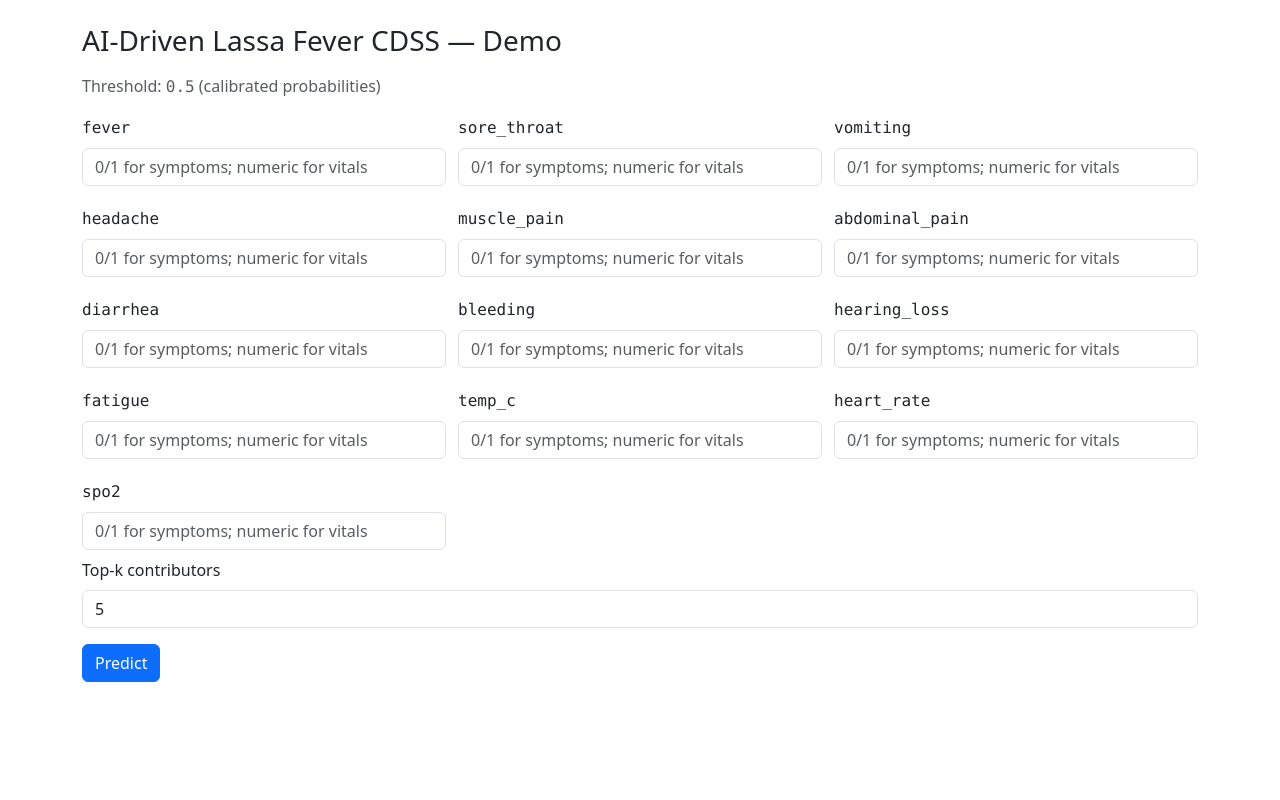
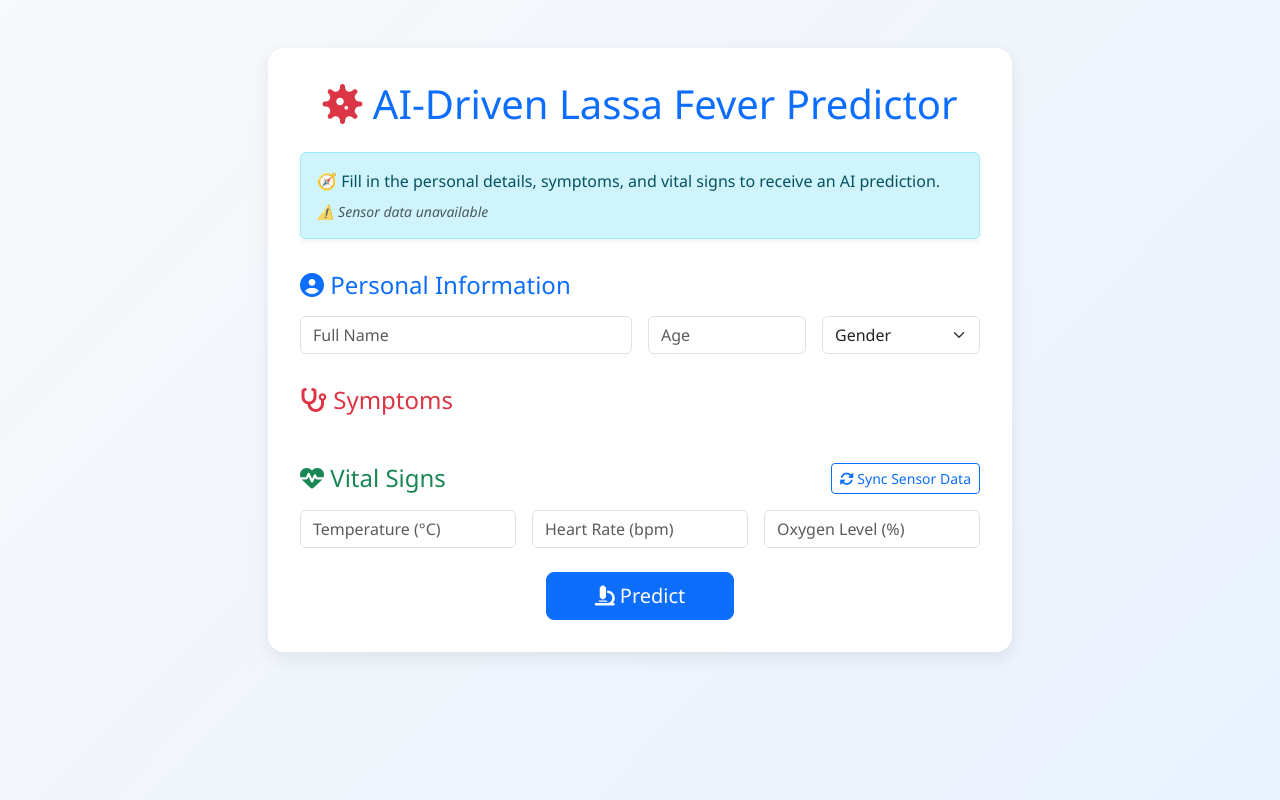
Before and after one commit to etuooooo/Lassa_CDSS, a Flask app: page / in a window 1280 px wide. Run offline with Flask 3, Linux system fonts and the light colour scheme; parts of the project's set-up code (start-up, migrations or seed data) failed here and were passed over; some libraries are stand-ins or nearby versions.

Commit message:
Update index.html

```diff
--- a/templates/index.html
+++ b/templates/index.html
@@ -1,84 +1,164 @@
-<!doctype html>
+<!DOCTYPE html>
 <html lang="en">
 <head>
-  <meta charset="utf-8"/>
-  <title>Lassa Fever CDSS — Demo</title>
-  <meta name="viewport" content="width=device-width, initial-scale=1"/>
-  <link rel="stylesheet" href="https://cdn.jsdelivr.net/npm/bootstrap@5.3.2/dist/css/bootstrap.min.css"/>
+  <meta charset="UTF-8">
+  <title>AI-Driven Lassa Fever CDSS</title>
+  <link href="https://cdn.jsdelivr.net/npm/bootstrap@5.3.3/dist/css/bootstrap.min.css" rel="stylesheet">
+  <script src="https://kit.fontawesome.com/a2d9d2c7d9.js" crossorigin="anonymous"></script>
   <style>
-    body { padding: 24px; }
-    .feature-grid { display: grid; grid-template-columns: repeat(3, 1fr); gap: 12px; }
-    .mono { font-family: ui-monospace, SFMono-Regular, Menlo, Monaco, Consolas, "Liberation Mono", monospace; }
+    body {
+      background: linear-gradient(135deg, #f8f9fa, #e9f2ff);
+      font-family: "Segoe UI", sans-serif;
+      min-height: 100vh;
+    }
+    .main-card {
+      background: #fff;
+      border-radius: 16px;
+      box-shadow: 0 6px 18px rgba(0, 0, 0, 0.08);
+      padding: 2rem;
+      transition: transform 0.3s;
+    }
+    .main-card:hover { transform: translateY(-3px); }
+    .highlight { background-color: #fff8e1; transition: background-color 1s ease; }
+    .sensor-active { animation: pulse 2s infinite; }
+    @keyframes pulse {
+      0% { background-color: #e6f7ff; }
+      50% { background-color: #cceeff; }
+      100% { background-color: #e6f7ff; }
+    }
+    .form-section { margin-top: 2rem; }
+    h1 span { color: #0d6efd; }
   </style>
 </head>
+
 <body>
-  <div class="container">
-    <h3 class="mb-3">AI-Driven Lassa Fever CDSS — Demo</h3>
-    <p class="text-muted">Threshold: <span class="mono">{{ threshold }}</span> (calibrated probabilities)</p>
+  <div class="container py-5">
+    <div class="main-card mx-auto col-lg-8 col-md-10">
+      <h1 class="text-center mb-4">
+        <i class="fas fa-virus text-danger"></i>
+        <span>AI-Driven Lassa Fever Predictor</span>
+      </h1>
 
-    <form id="form">
-      <div class="feature-grid">
-        {% for f in feature_cols %}
-        <div class="mb-2">
-          <label class="form-label mono">{{ f }}</label>
-          <input class="form-control" type="number" step="any" name="{{ f }}" placeholder="0/1 for symptoms; numeric for vitals" required>
+      <!-- Info -->
+      <div class="alert alert-info shadow-sm" role="alert">
+        🧭 Fill in the personal details, symptoms, and vital signs to receive an AI prediction.
+        <div id="sensor-status" class="mt-2 small fst-italic text-muted">
+          <i class="fas fa-satellite-dish"></i> No sensor data received yet
         </div>
-        {% endfor %}
       </div>
-      <div class="mb-3">
-        <label class="form-label">Top-k contributors</label>
-        <input class="form-control" type="number" name="top_k" value="5" min="1" max="13">
+
+      {% if message %}
+      <div class="alert alert-{{ message_class }} mt-3" role="alert">
+        {{ message }}
       </div>
-      <button class="btn btn-primary" type="submit">Predict</button>
-    </form>
+      {% endif %}
 
-    <div id="result" class="card mt-4" style="display:none;">
-      <div class="card-body">
-        <h5 class="card-title">Prediction Result</h5>
-        <p class="card-text">
-          Outcome: <strong id="pred-label"></strong><br/>
-          Probability: <strong id="pred-prob"></strong>
-          <small class="text-muted">(threshold = <span id="pred-thr"></span>)</small>
-        </p>
+      <form method="POST" action="/" class="needs-validation" novalidate>
+        <!-- Personal Info -->
+        <div class="form-section">
+          <h4 class="text-primary mb-3"><i class="fas fa-user-circle"></i> Personal Information</h4>
+          <div class="row g-3">
+            <div class="col-md-6">
+              <input type="text" name="name" class="form-control" placeholder="Full Name" required>
+            </div>
+            <div class="col-md-3">
+              <input type="number" name="age" class="form-control" placeholder="Age" required>
+            </div>
+            <div class="col-md-3">
+              <select name="gender" class="form-select" required>
+                <option value="">Gender</option>
+                <option>Male</option>
+                <option>Female</option>
+              </select>
+            </div>
+          </div>
+        </div>
 
-        <h6>Top contributing features</h6>
-        <table class="table table-sm">
-          <thead><tr><th>Feature</th><th>Value</th><th>Contribution</th></tr></thead>
-          <tbody id="top-features"></tbody>
-        </table>
-      </div>
+        <!-- Symptoms -->
+        <div class="form-section">
+          <h4 class="text-danger mb-3"><i class="fas fa-stethoscope"></i> Symptoms</h4>
+          <div class="row">
+            {% for symptom in symptoms %}
+            <div class="col-md-6 mb-3">
+              <label class="form-label">{{ symptom.replace('_',' ').title() }}</label>
+              <select name="{{ symptom }}" class="form-select" required>
+                <option value="">-- Select --</option>
+                <option value="0">No</option>
+                <option value="1">Yes</option>
+              </select>
+            </div>
+            {% endfor %}
+          </div>
+        </div>
+
+        <!-- Vitals -->
+        <div class="form-section">
+          <h4 class="text-success mb-3 d-flex align-items-center justify-content-between">
+            <span><i class="fas fa-heartbeat"></i> Vital Signs</span>
+            <button type="button" id="refresh-vitals" class="btn btn-sm btn-outline-primary">
+              <i id="refresh-icon" class="fas fa-sync-alt"></i> Sync Sensor Data
+            </button>
+          </h4>
+
+          <div class="row g-3">
+            <div class="col-md-4">
+              <input type="number" step="0.1" name="temperature" id="temperature" class="form-control" placeholder="Temperature (°C)" required>
+            </div>
+            <div class="col-md-4">
+              <input type="number" name="heart_rate" id="heart_rate" class="form-control" placeholder="Heart Rate (bpm)" required>
+            </div>
+            <div class="col-md-4">
+              <input type="number" step="0.1" name="oxygen_level" id="oxygen_level" class="form-control" placeholder="Oxygen Level (%)" required>
+            </div>
+          </div>
+        </div>
+
+        <div class="text-center mt-4">
+          <button type="submit" class="btn btn-primary btn-lg px-5">
+            <i class="fas fa-microscope"></i> Predict
+          </button>
+        </div>
+      </form>
     </div>
   </div>
 
-<script>
-document.getElementById("form").addEventListener("submit", async (e) => {
-  e.preventDefault();
-  const form = new FormData(e.target);
-  const body = {};
-  for (const [k,v] of form.entries()) body[k] = Number(v);
+  <script>
+    // Highlight updated fields
+    function flashField(id) {
+      const el = document.getElementById(id);
+      el.classList.add("highlight");
+      setTimeout(() => el.classList.remove("highlight"), 1000);
+    }
 
-  const res = await fetch("/predict", {
-    method:"POST",
-    headers: {"Content-Type":"application/json"},
-    body: JSON.stringify(body)
-  });
-  const data = await res.json();
+    function updateFormWithSensorData(data) {
+      if (data.temperature) { document.getElementById("temperature").value = data.temperature; flashField("temperature"); }
+      if (data.heart_rate) { document.getElementById("heart_rate").value = data.heart_rate; flashField("heart_rate"); }
+      if (data.oxygen_level) { document.getElementById("oxygen_level").value = data.oxygen_level; flashField("oxygen_level"); }
 
-  document.getElementById("pred-label").textContent =
-    data.label ? "Likely Lassa fever" : "Unlikely Lassa fever";
-  document.getElementById("pred-prob").textContent = (data.probability*100).toFixed(1) + "%";
-  document.getElementById("pred-thr").textContent = data.threshold.toFixed(2);
+      const statusEl = document.getElementById("sensor-status");
+      if (data.timestamp) {
+        const secsAgo = Math.floor((Date.now()/1000 - data.timestamp));
+        statusEl.innerHTML = `<i class="fas fa-satellite text-success"></i> Sensor data received ${secsAgo}s ago`;
+      } else {
+        statusEl.innerHTML = `<i class="fas fa-satellite text-warning"></i> Using cached data`;
+      }
+    }
 
-  const tbody = document.getElementById("top-features");
-  tbody.innerHTML = "";
-  (data.top_contributors || []).forEach(r => {
-    const tr = document.createElement("tr");
-    tr.innerHTML = `<td>${r.feature}</td><td>${r.value}</td><td>${r.contribution.toFixed(3)}</td>`;
-    tbody.appendChild(tr);
-  });
+    function fetchSensorData() {
+      const icon = document.getElementById("refresh-icon");
+      const statusEl = document.getElementById("sensor-status");
+      icon.classList.add("fa-spin");
+      statusEl.textContent = "Fetching sensor data...";
 
-  document.getElementById("result").style.display = "block";
-});
-</script>
+      fetch("/api/latest_vitals")
+        .then(res => res.json())
+        .then(data => updateFormWithSensorData(data))
+        .catch(() => { statusEl.textContent = "⚠️ Sensor data unavailable"; })
+        .finally(() => { setTimeout(() => icon.classList.remove("fa-spin"), 1200); });
+    }
+
+    document.getElementById("refresh-vitals").addEventListener("click", fetchSensorData);
+    window.addEventListener("load", fetchSensorData);
+  </script>
 </body>
 </html>
```
